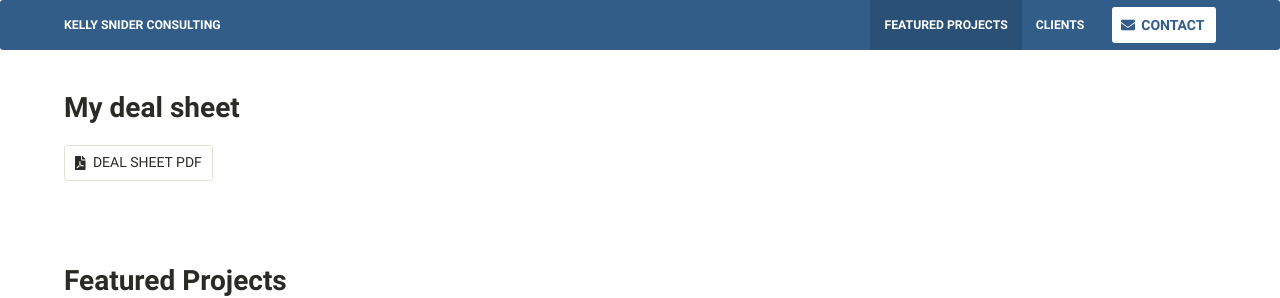
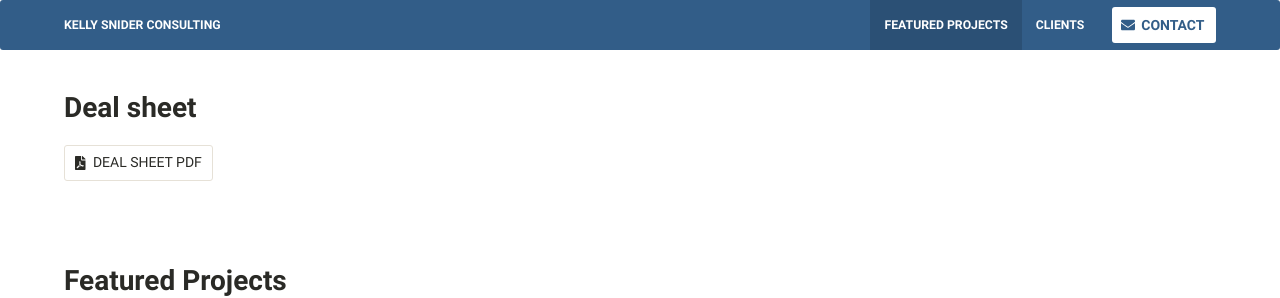
Before and after one commit to ESnider/kscsite, a Jekyll site: the page built from featuredprojects.md, in a window 1280 px wide. Shown: the top 298 px of the page. Built offline with Jekyll 4.4.1, drawn with Linux system fonts in a browser that asks for light colours.

Commit message:
Change title text

```diff
--- a/_layouts/projects.html
+++ b/_layouts/projects.html
@@ -8,7 +8,7 @@
 
 	<section id="dealSheet" class="section">
 		<div class="container">
-			<h1 class="title">My deal sheet</h1>
+			<h1 class="title">Deal sheet</h1>
 			<a class="button" href="{{ site.data.settings.dealSheet }}">
 				<span class="icon">
 					<i class="fas fa-file-pdf"></i>
```
